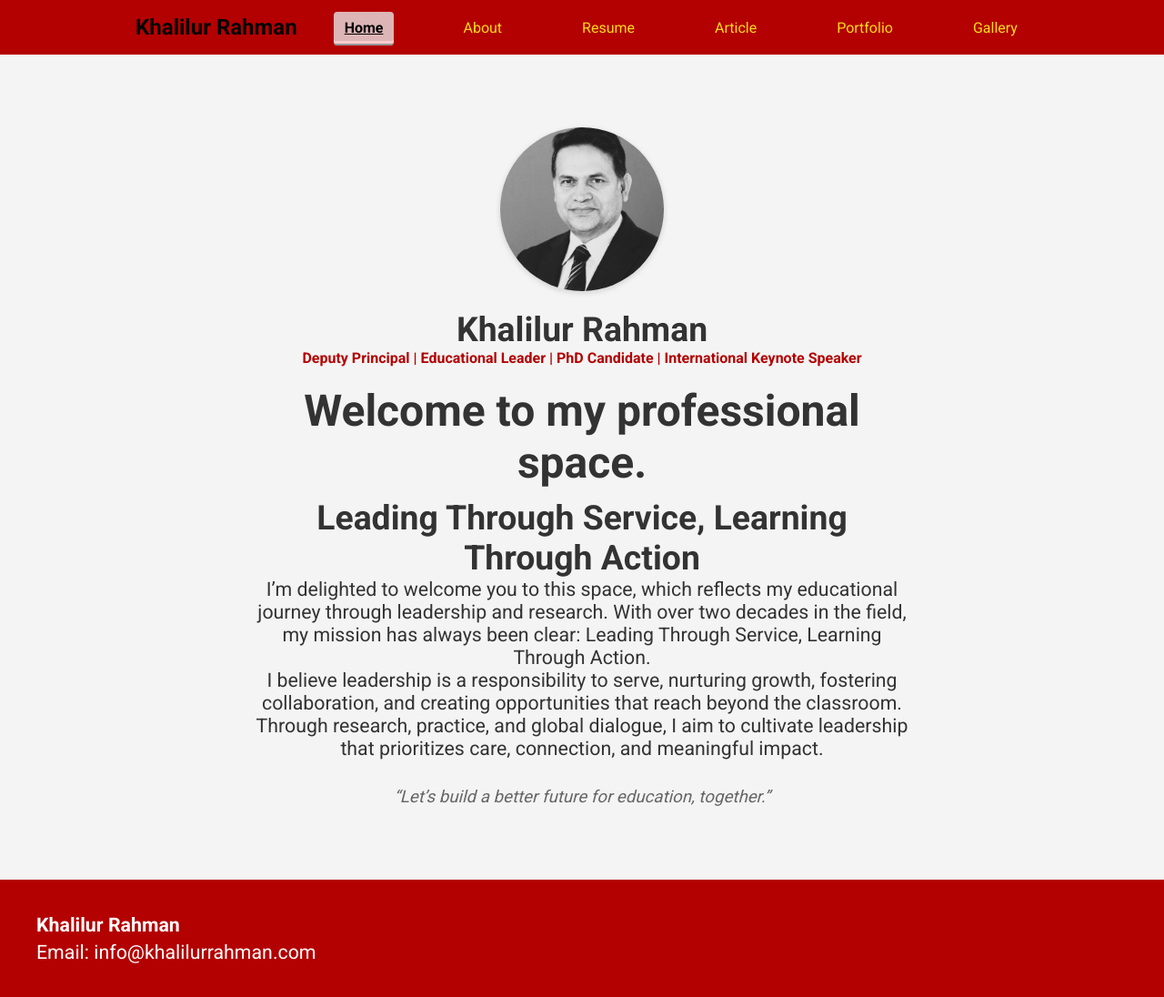
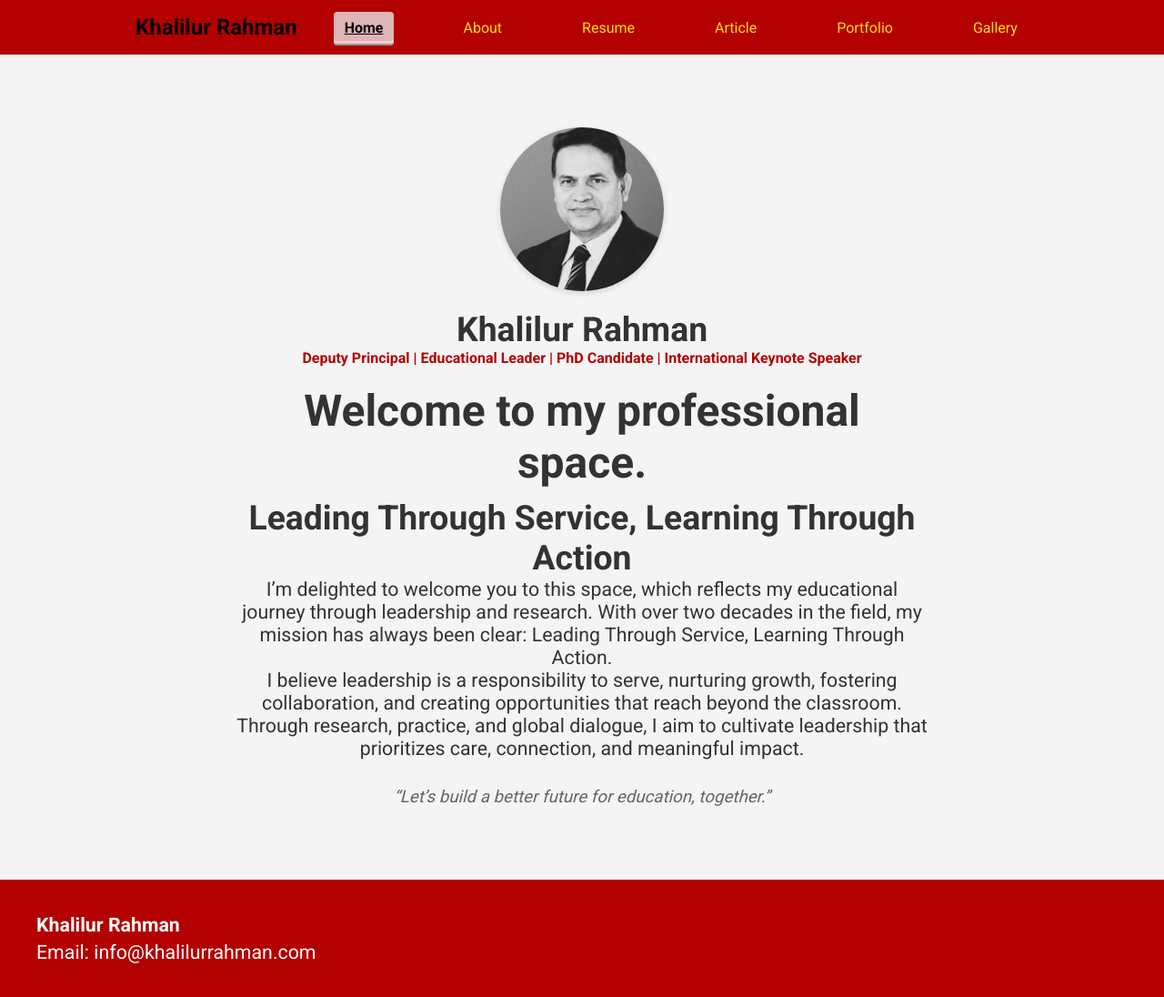
Before and after one commit to KayeSev97/KayeSev97.github.io, a Jekyll site: the page built from index.md, in a window 1280 px wide. Shown: the whole page at 91% size. Built offline with Jekyll 4.4.1, drawn with Linux system fonts in a browser that asks for light colours.

Commit message:
Update 14 Sep

```diff
--- a/assets/css/style.css
+++ b/assets/css/style.css
@@ -73,7 +73,7 @@
 /* Main Content */
 main {
   padding: 40px 20px;
-  max-width: 800px;
+  max-width: 80vw;
   margin: auto;
   text-align: center;
 }
@@ -276,7 +276,7 @@
 
 .section {
   padding: 30px 20px;
-  max-width: 1000px;
+  max-width: 80vw;
   margin: 0 auto;
 }
 
```
